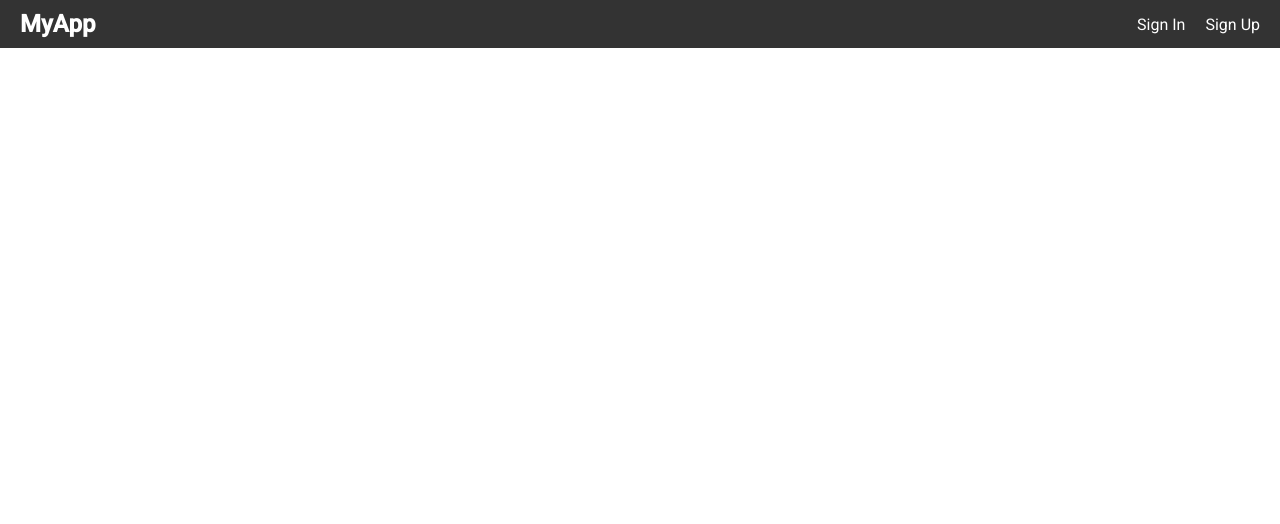
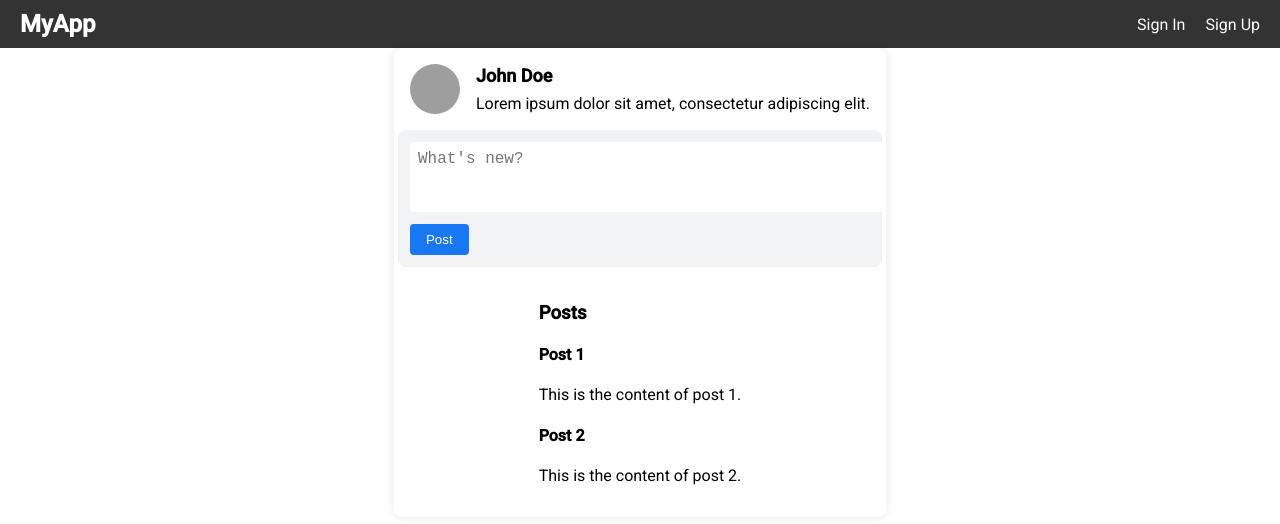
Before and after one commit to MattBrooks7/rendertutorial, an Angular app in the folder frontend/: page /profile in a window 1280 px wide. Before the commit this address led to /. Shown: the top 524 px of the page. Built offline with nearby package versions, Linux system fonts and the light colour scheme; grey boxes are pictures that could not be loaded.

Commit message:
started profile and feed pages

```diff
--- a/frontend/src/app/app.routes.ts
+++ b/frontend/src/app/app.routes.ts
@@ -3,11 +3,15 @@ import { RouterModule, Routes } from '@angular/router';
 import { HeaderComponent } from './header/header.component';
 import { SigninComponent } from './signin/signin.component';
 import { SignupComponent } from './signup/signup.component';
+import { ProfileComponent } from './profile/profile.component';
+import { FeedComponent } from './feed/feed.component';
 
 export const routes: Routes = [
   { path: 'header', component: HeaderComponent },
   { path: 'signin', component: SigninComponent },
-  { path: 'signup', component: SignupComponent }
+  { path: 'signup', component: SignupComponent },
+  { path: 'profile', component: ProfileComponent},
+  { path: 'feed', component: FeedComponent},
 ];
 
 @NgModule({
--- /dev/null
+++ b/frontend/src/app/feed/feed.component.css
@@ -0,0 +1,40 @@
+.sidebar {
+  width: 250px;
+  background-color: #f4f4f4;
+  padding: 16px;
+  box-shadow: 0 0 10px rgba(0, 0, 0, 0.1);
+}
+
+.profile-summary {
+  display: flex;
+  align-items: center;
+  margin-bottom: 16px;
+}
+
+.profile-picture {
+  width: 50px;  /* Adjust the size as needed */
+  height: 50px; /* Adjust the size as needed */
+  border-radius: 50%;
+  margin-right: 8px;
+}
+
+.profile-summary h2 {
+  margin: 0;
+  font-size: 18px;
+}
+
+.profile-links {
+  display: flex;
+  flex-direction: column;
+}
+
+.profile-links a {
+  padding: 8px 0;
+  color: #333;
+  text-decoration: none;
+  border-bottom: 1px solid #ccc;
+}
+
+.profile-links a:hover {
+  background-color: #ddd;
+}
--- /dev/null
+++ b/frontend/src/app/feed/feed.component.html
@@ -0,0 +1,12 @@
+<div class="sidebar">
+  <div class="profile-summary">
+    <img src="assets/profile-picture.jpg" alt="Profile Picture" class="profile-picture">
+    <h2>{{ userProfile.name }}</h2>
+  </div>
+  <nav class="profile-links">
+    <a href="#">Profile</a>
+    <a href="#">Friends</a>
+    <a href="#">Messages</a>
+    <a href="#">Settings</a>
+  </nav>
+</div>
--- /dev/null
+++ b/frontend/src/app/feed/feed.component.ts
@@ -0,0 +1,18 @@
+import { Component, Input, OnInit } from '@angular/core';
+
+@Component({
+  selector: 'app-feed',
+  standalone: true,
+  imports: [],
+  templateUrl: './feed.component.html',
+  styleUrl: './feed.component.css'
+})
+export class FeedComponent implements OnInit {
+  @Input() userProfile: any
+
+  constructor() {}
+
+  ngOnInit(): void {
+
+  }
+}
--- /dev/null
+++ b/frontend/src/app/profile/profile.component.css
@@ -0,0 +1,79 @@
+body, html {
+  height: 100%;
+  margin: 0;
+}
+
+.main-container {
+  display: flex;
+  justify-content: center;  /* Center horizontally */
+  align-items: flex-start;  /* Align content to the top */
+  height: 100vh;            /* Full viewport height */
+}
+
+.profile-content {
+  display: flex;
+  flex-direction: column;
+  align-items: center;      /* Center horizontally */
+  max-width: 800px;         /* Optional: limit the width of the content */
+  padding: 16px;
+  background: #fff;         /* Optional: background color */
+  box-shadow: 0 0 10px rgba(0, 0, 0, 0.1); /* Optional: box shadow for better visibility */
+  border-radius: 8px;       /* Optional: rounded corners */
+}
+
+.profile-header {
+  margin-bottom: 16px;
+}
+
+.profile-summary {
+  display: flex;
+  align-items: center;
+}
+
+.profile-picture {
+  width: 50px;  /* Adjust the size as needed */
+  height: 50px; /* Adjust the size as needed */
+  border-radius: 50%;
+  margin-right: 16px; /* Adjust margin as needed */
+}
+
+.profile-summary h2 {
+  margin: 0;
+  font-size: 18px;
+}
+
+.profile-summary p {
+  margin: 8px 0 0;
+}
+
+.post-input {
+  width: 100%;
+  background-color: #f2f3f5;
+  padding: 12px;
+  border-radius: 8px;
+  margin-bottom: 16px;
+}
+
+.post-input textarea {
+  width: 100%;
+  border: none;
+  outline: none;
+  resize: none;
+  font-size: 16px;
+  padding: 8px;
+  border-radius: 4px;
+  margin-bottom: 8px;
+}
+
+.post-input button {
+  background-color: #1877f2;  /* Facebook blue */
+  color: #fff;
+  border: none;
+  padding: 8px 16px;
+  border-radius: 4px;
+  cursor: pointer;
+}
+
+.post-input button:hover {
+  background-color: #1468d1;  /* Darker shade on hover */
+}
--- /dev/null
+++ b/frontend/src/app/profile/profile.component.html
@@ -0,0 +1,28 @@
+<div class="main-container">
+  <div class="profile-content">
+    <div class="profile-header">
+      <div class="profile-summary">
+        <img src="assets/profile-picture.jpg" alt="Profile Picture" class="profile-picture">
+        <div>
+          <h2>{{ userProfile.name }}</h2>
+          <p>{{ userProfile.bio }}</p>
+        </div>
+      </div>
+    </div>
+
+    <div class="post-input">
+      <form>
+        <textarea name="postContent" id="postContent" rows="3" placeholder="What's new?" [(ngModel)]="newPostContent"></textarea>
+        <button type="button" (click)="postNewContent()">Post</button>
+      </form>
+    </div>
+
+    <div class="profile-posts">
+      <h3>Posts</h3>
+      <div *ngFor="let post of userProfile.posts" class="post">
+        <h4>{{ post.title }}</h4>
+        <p>{{ post.content }}</p>
+      </div>
+    </div>
+  </div>
+</div>
--- /dev/null
+++ b/frontend/src/app/profile/profile.component.ts
@@ -0,0 +1,45 @@
+import { Component, OnInit } from '@angular/core';
+import { CommonModule } from '@angular/common';
+import { FormsModule } from '@angular/forms';
+
+@Component({
+  selector: 'app-profile',
+  standalone: true,
+  imports: [
+    CommonModule,
+    FormsModule,
+    ProfileComponent,
+  ],
+  templateUrl: './profile.component.html',
+  styleUrl: './profile.component.css'
+})
+export class ProfileComponent implements OnInit {
+  newPostContent: string = '';
+
+  userProfile = {
+    name: 'John Doe',
+    bio: 'Lorem ipsum dolor sit amet, consectetur adipiscing elit.',
+    posts: [
+      { title: 'Post 1', content: 'This is the content of post 1.' },
+      { title: 'Post 2', content: 'This is the content of post 2.' },
+      // Add more posts as needed
+    ]
+  };
+
+  postNewContent() {
+    if (this.newPostContent.trim() !== '') {
+      this.userProfile.posts.unshift({
+        title: 'New Post',
+        content: this.newPostContent.trim()
+      });
+      this.newPostContent = '';  // Clear input after posting
+    }
+    }
+
+  constructor() {}
+
+  ngOnInit(): void {
+
+  }
+
+}
```
Also changed, not shown: 2 other files (tests, documents, lock files or other folders).
